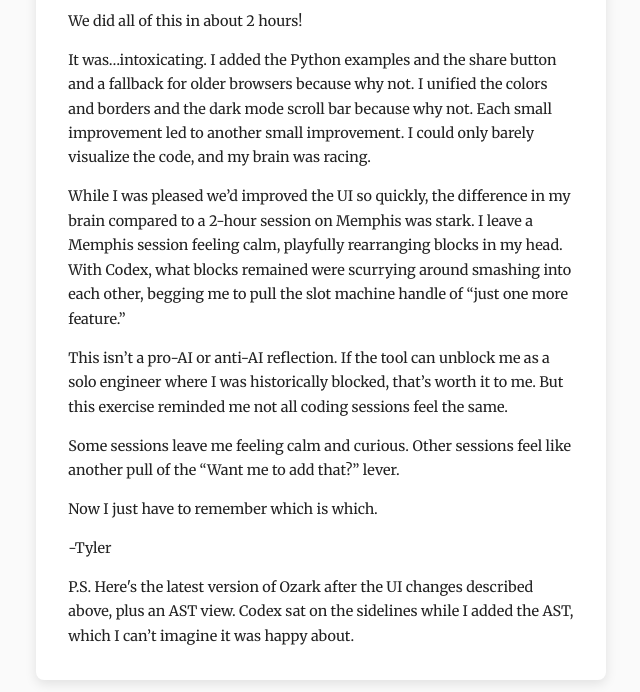
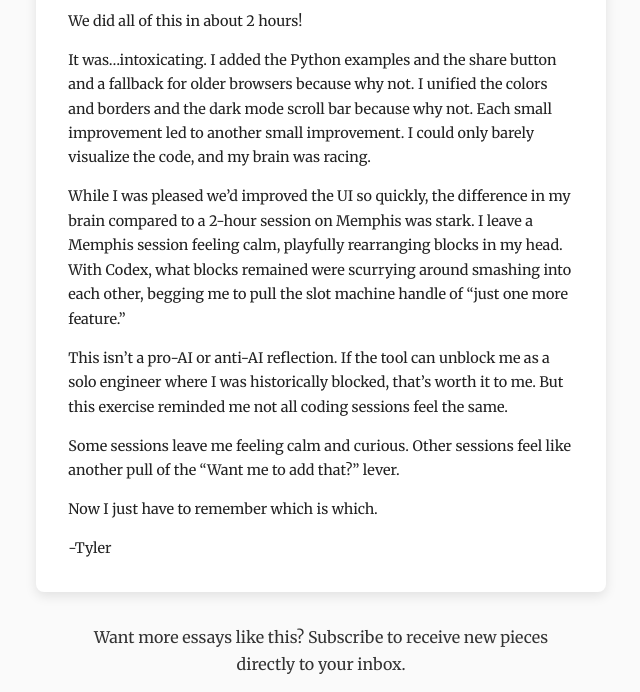
Before and after one commit to JonesBeach/fromscratchpress-site, an Eleventy site: page src/essays/2026-06-02.md in a window 1280 px wide. Shown: the part 1279-1971 px from the top of the page, without its empty margins (441-1081 px from the left). Built offline with nearby package versions, Linux system fonts and the light colour scheme; Eleventy itself is replaced by a stand-in of ours; files that its build step writes are made by us from their sources; grey boxes are pictures that could not be loaded.

Commit message:
Remove unnecessary PS

```diff
--- a/src/essays/2026-06-02.md
+++ b/src/essays/2026-06-02.md
@@ -44,5 +44,3 @@ Some sessions leave me feeling calm and curious. Other sessions feel like anothe
 Now I just have to remember which is which.
 
 -Tyler
-
-P.S. Here's the latest version of Ozark after the UI changes described above, plus an AST view. Codex sat on the sidelines while I added the AST, which I can’t imagine it was happy about.
```
